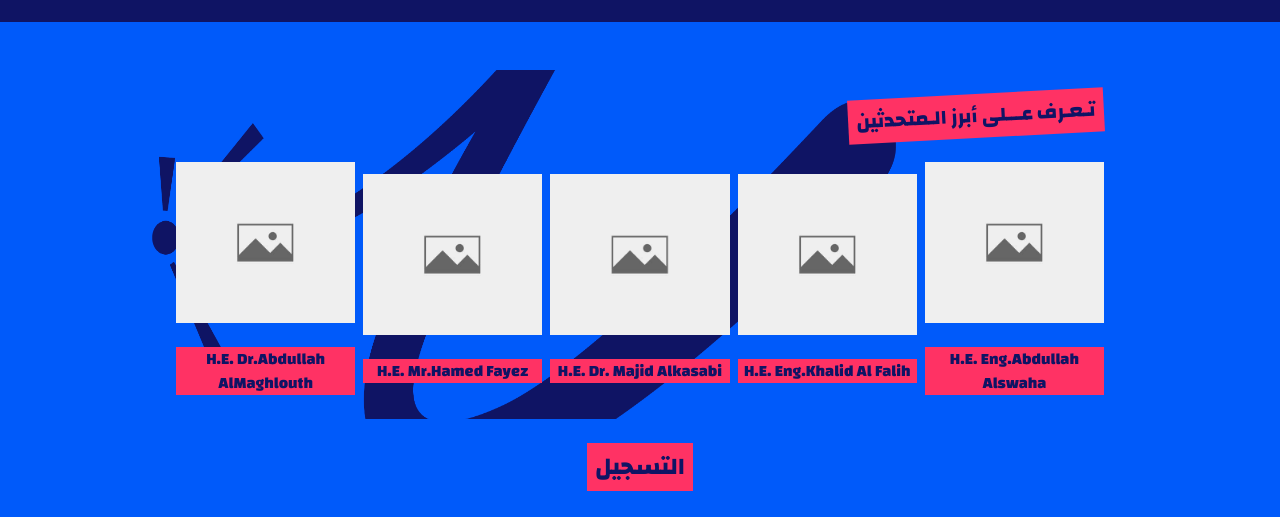
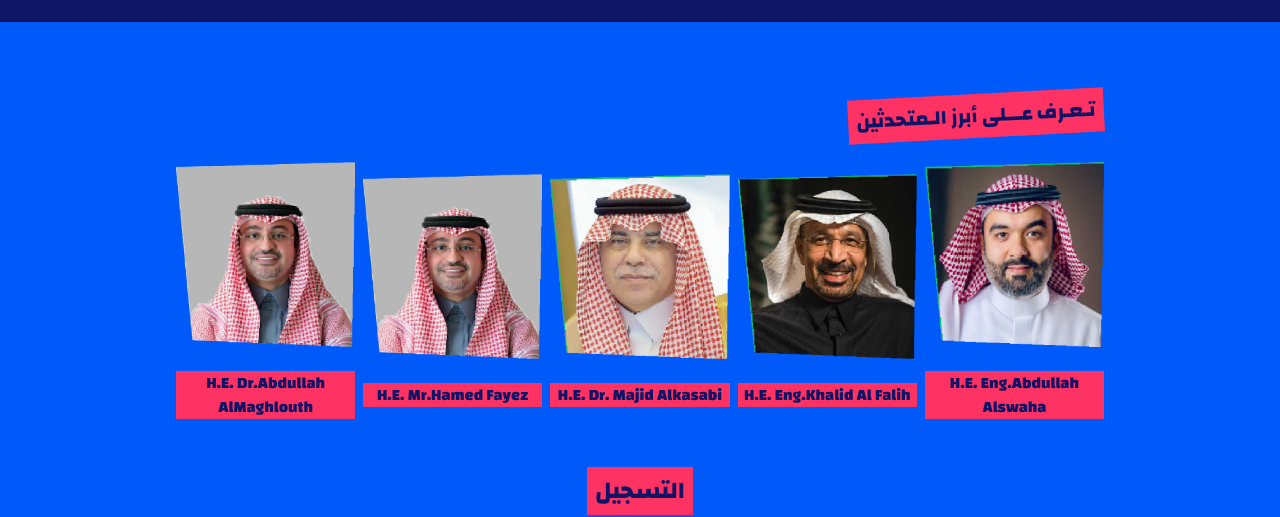
Before and after one commit to farhanpace/ignite, a website: page public/index.html in a window 1280 px wide. Shown: the part 2752-3269 px from the top of the page. Drawn offline with nearby package versions, Linux system fonts and the light colour scheme.

Commit message:
Speaker images and iframe

```diff
--- a/public/index.html
+++ b/public/index.html
@@ -164,7 +164,7 @@
 
     <section id="intro" class="bg-igniteBlue py-12">
         <div
-            class="container mx-auto flex items-center bg-[url('img/ignite-symbol-video.png')] bg-left bg-no-repeat bg-[length:744px_484px]">
+            class="container mx-auto flex items-center">
             <div class="flex">
                 <div class="block w-full p-6">
                     <h1 class="bg-igniteMagenta text-xl font-extrabold text-igniteDarkBlue w-fit p-2 mb-6 -rotate-3">
@@ -173,23 +173,23 @@
                     </h1>
                     <div class="flex items-center">
                         <div class="block w-1/5 ml-2">
-                            <img src="img/no-available.jpg" alt="">
+                            <img src="img/speaker1.png" alt="">
                             <p class="text-igniteDarkBlue text-center mt-6 bg-igniteMagenta font-extrabold">H.E. Eng.Abdullah Alswaha</p>
                         </div>
                         <div class="block w-1/5 ml-2">
-                            <img src="img/no-available.jpg" alt="">
+                            <img src="img/speaker2.png" alt="">
                             <p class="text-igniteDarkBlue text-center mt-6 bg-igniteMagenta font-extrabold">H.E. Eng.Khalid Al Falih</p>
                         </div>
                         <div class="block w-1/5 ml-2">
-                            <img src="img/no-available.jpg" alt="">
+                            <img src="img/speaker3.png" alt="">
                             <p class="text-igniteDarkBlue text-center mt-6 bg-igniteMagenta font-extrabold">H.E. Dr. Majid Alkasabi</p>
                         </div>
                         <div class="block w-1/5 ml-2">
-                            <img src="img/no-available.jpg" alt="">
+                            <img src="img/speaker5.png" alt="">
                             <p class="text-igniteDarkBlue text-center mt-6 bg-igniteMagenta font-extrabold">H.E. Mr.Hamed Fayez</p>
                         </div>
                         <div class="block w-1/5">
-                            <img src="img/no-available.jpg" alt="">
+                            <img src="img/speaker5.png" alt="">
                             <p class="text-igniteDarkBlue text-center mt-6 bg-igniteMagenta font-extrabold">H.E. Dr.Abdullah AlMaghlouth</p>
                         </div>
                     </div>
@@ -203,6 +203,11 @@
                 </h1>
             </a>
         </div>
+    </section>
+
+    <section class="mx-auto bg-igniteDarkBlue">
+        <iframe src="https://ignite.hadir.co/form?lang=ar" width="100%" height="800" style="border:none;">
+        </iframe>
     </section>
 
 
```
Also changed, not shown: public/img/speaker1.png (added), public/img/speaker2.png (added), public/img/speaker3.png (added), public/img/speaker4.png (added), public/img/speaker5.png (added).
